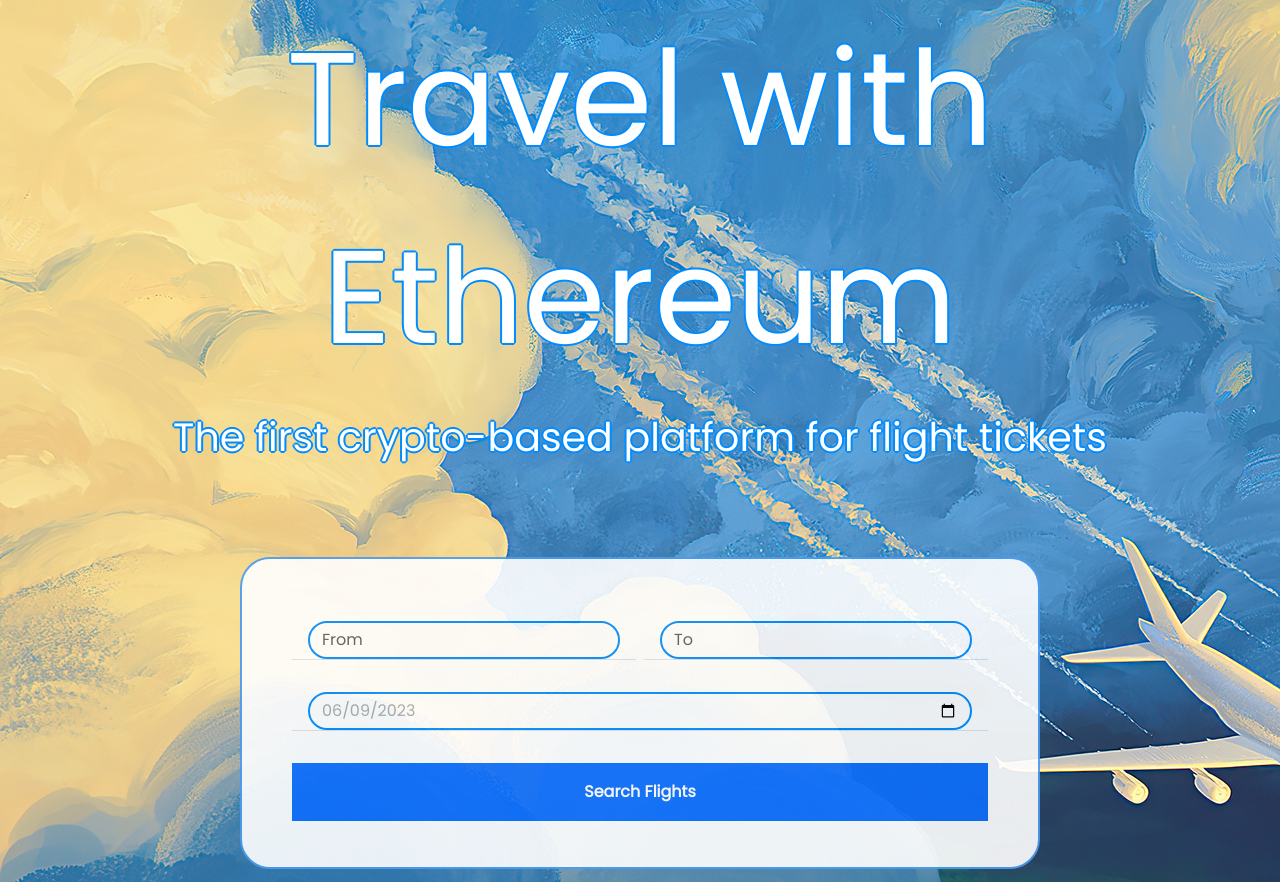
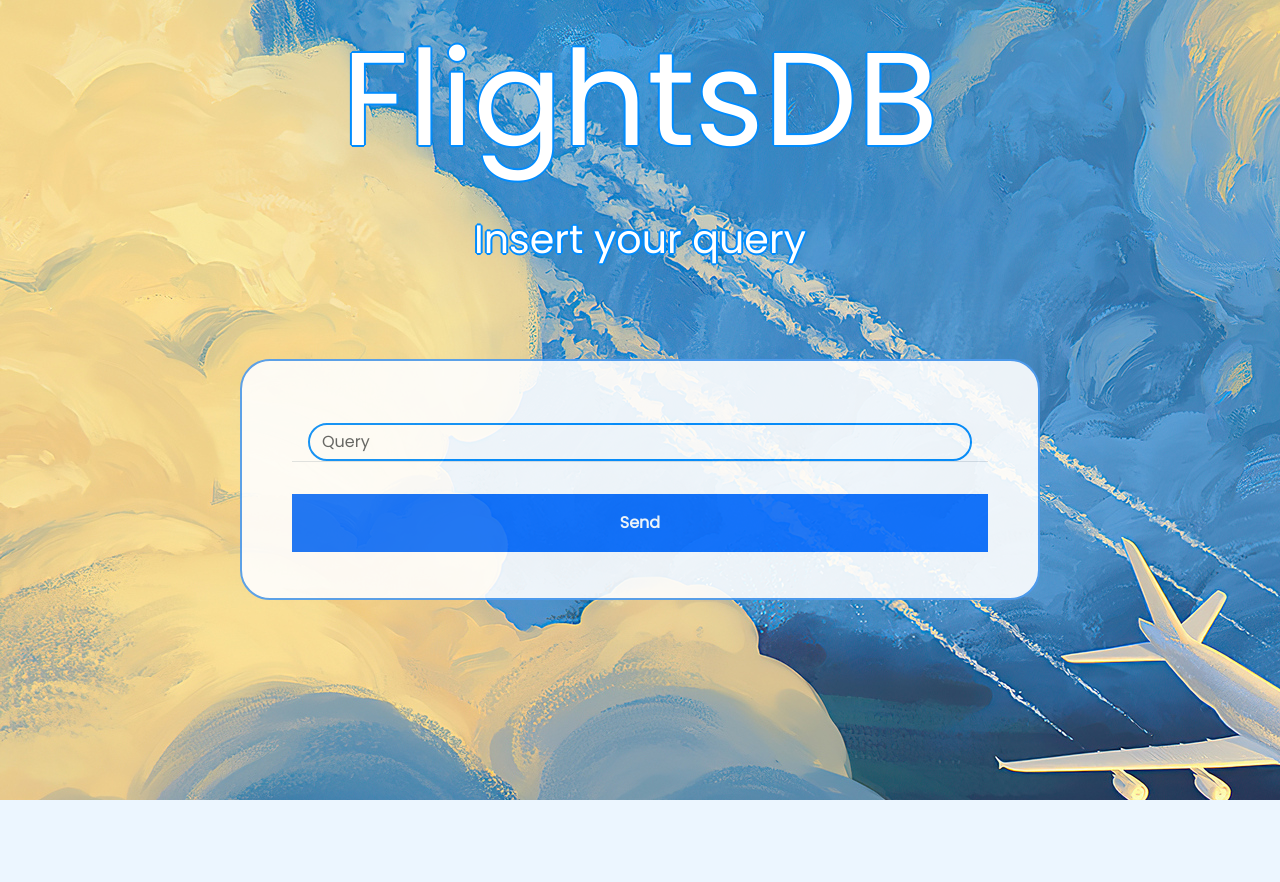
Before and after one commit to Lucacontr/MongoFlights, a Flask app: page / in a window 1280 px wide. After the commit the page ends 800 px from the top, so only its background shows below. Run offline with Flask 3, Linux system fonts and the light colour scheme; data that the repository does not hold is empty; some libraries are stand-ins or nearby versions.

Commit message:
mamma? stefano!

```diff
--- a/app.py
+++ b/app.py
@@ -5,15 +5,20 @@ from pymongo import MongoClient, InsertOne
 
 app = Flask(__name__)
 
-
 @app.route('/')
 def index():  # put application's code here
-
     try:
         client = pymongo.MongoClient("localhost:27017")
         db = client.get_database("Flights")
-        collection = db.get_collection("Flights")
-        print(collection.__str__())
+        collection = db.get_collection("Airports")
+        # print(collection.__str__())
+
+        query = {"state": "AK"}
+        results = collection.find(query)
+
+        # Stampa i risultati
+        for result in results:
+            print(result)
     except Exception as e:
         print(e)
     return render_template("index.html")
--- a/templates/index.html
+++ b/templates/index.html
@@ -23,33 +23,19 @@
   <body>
     <div id="searchFlight" class="searchFlight">
       <div class="mytitle">
-        <label>Travel with Ethereum</label>
+        <label>FlightsDB</label>
       </div>
       <div id="mytitle2" class="mytitle2">
-        <label>The first crypto-based platform for flight tickets</label>
+        <label>Insert your query</label>
       </div>
       <div class="wrapper bg-white">
           <div class="form-group d-sm-flex margin">
-              <div class="d-flex align-items-center flex-fill me-sm-1 my-sm-0 my-4 border-bottom position-relative">
-                  <input type="text" id="partenza" required placeholder="From" class="form-control">
-                  <div class="label" id="from"></div>
-                  <span class="fas fa-dot-circle text-muted"></span>
-              </div>
-              <div class="d-flex align-items-center flex-fill ms-sm-1 my-sm-0 my-4 border-bottom position-relative">
-                  <input type="text" id="destinazione" required placeholder="To" class="form-control">
-                  <div class="label" id="to"></div>
-                  <span class="fas fa-map-marker text-muted"></span>
-              </div>
-          </div>
-          <div class="form-group d-sm-flex margin">
               <div class="d-flex align-items-center flex-fill me-sm1 my-sm-0 border-bottom position-relative">
-                  <input type="date" id="data" required placeholder="Depart Date" class="form-control">
-                  <script>document.getElementById("data").valueAsDate = new Date();</script>
-                  <div class="label" id="depart"></div>
+                  <input type="text" id="query" required placeholder="Query" class="form-control">
               </div>
           </div>
           <div class="form-group my-3">
-              <div class="btn btn-primary rounded-0 d-flex justify-content-center text-center p-3 submit-btn btn btn-search"><strong>Search Flights</strong>
+              <div class="btn btn-primary rounded-0 d-flex justify-content-center text-center p-3 submit-btn btn btn-search"><strong>Send</strong>
               </div>
           </div>
       </div>
```
